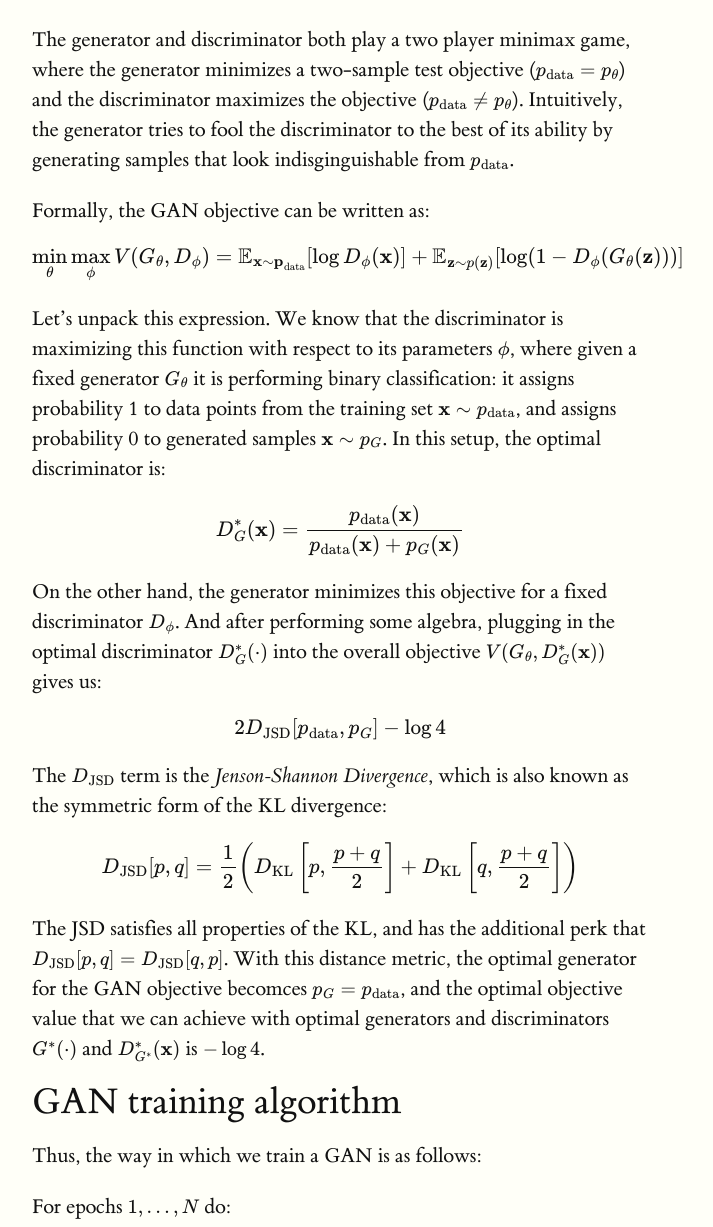
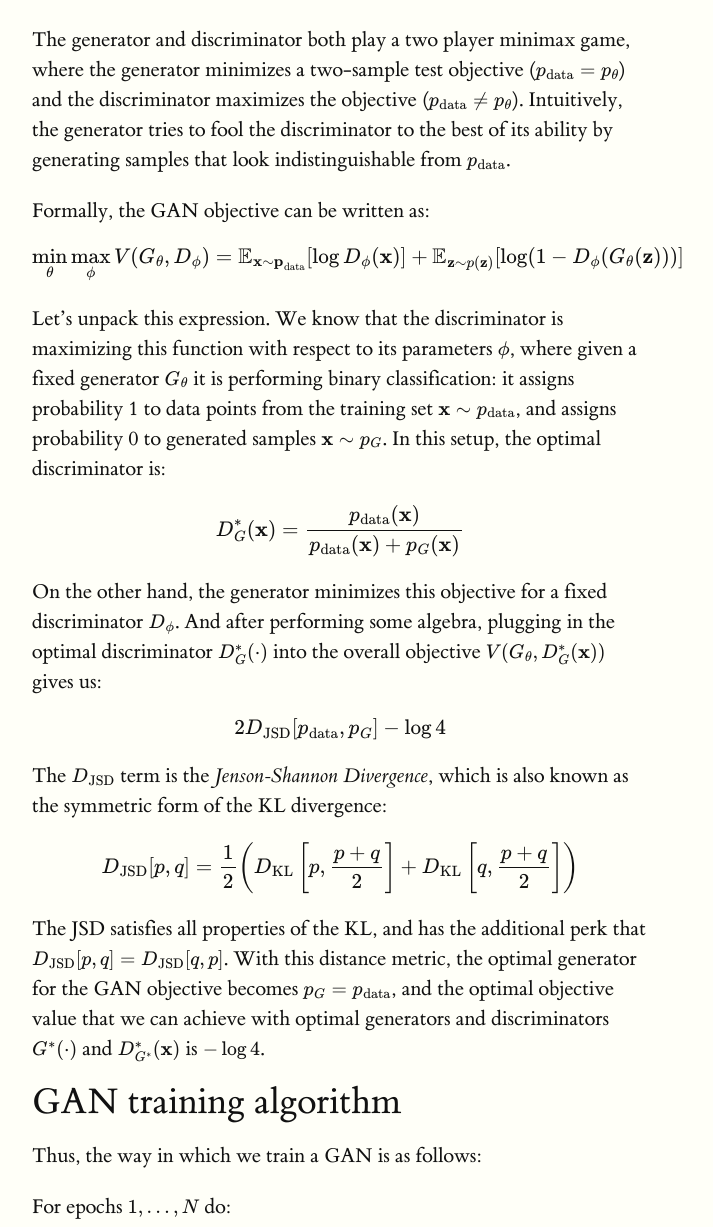
Before and after one commit to deepgenerativemodels/notes, a Jekyll site: the page built from gan/index.md, in a window 1280 px wide and 1400 px high, scrolled down 1629 px. Shown: the part 173-1400 px from the top of the window, without its empty margins (128-841 px from the left). Built offline with Jekyll 4.4.1, drawn with Linux system fonts in a browser that asks for light colours; formulas are drawn with MathJax 3.

Commit message:
Fix typos in GAN notes

```diff
--- a/gan/index.md
+++ b/gan/index.md
@@ -28,7 +28,7 @@ Graphical model of generator $$G_\theta$$ and discriminator $$D_\phi$$.
 </figure>
 
 
-The generator and discriminator both play a two player minimax game, where the generator minimizes a two-sample test objective ($$p_{\textrm{data}} = p_\theta$$) and the discriminator maximizes the objective ($$p_{\textrm{data}} \neq p_\theta$$). Intuitively, the generator tries to fool the discriminator to the best of its ability by generating samples that look indisginguishable from $$p_{\textrm{data}}$$.
+The generator and discriminator both play a two player minimax game, where the generator minimizes a two-sample test objective ($$p_{\textrm{data}} = p_\theta$$) and the discriminator maximizes the objective ($$p_{\textrm{data}} \neq p_\theta$$). Intuitively, the generator tries to fool the discriminator to the best of its ability by generating samples that look indistinguishable from $$p_{\textrm{data}}$$.
 
 Formally, the GAN objective can be written as:
 
@@ -55,7 +55,7 @@ The $$D_{\textrm{JSD}}$$ term is the *Jenson-Shannon Divergence*, which is also
 D_{\textrm{JSD}}[p, q] = \frac{1}{2} \left( D_{\textrm{KL}}\left[p, \frac{p+q}{2} \right] + D_{\textrm{KL}}\left[q, \frac{p+q}{2} \right] \right)
 {% endmath %}
 
-The JSD satisfies all properties of the KL, and has the additional perk that $$D_{\textrm{JSD}}[p,q] = D_{\textrm{JSD}}[q,p]$$. With this distance metric, the optimal generator for the GAN objective becomces $$p_G = p_{\textrm{data}}$$, and the optimal objective value that we can achieve with optimal generators and discriminators $$G^*(\cdot)$$ and $$D^*_{G^*}(\mathbf{x})$$ is $$-\log 4$$.
+The JSD satisfies all properties of the KL, and has the additional perk that $$D_{\textrm{JSD}}[p,q] = D_{\textrm{JSD}}[q,p]$$. With this distance metric, the optimal generator for the GAN objective becomes $$p_G = p_{\textrm{data}}$$, and the optimal objective value that we can achieve with optimal generators and discriminators $$G^*(\cdot)$$ and $$D^*_{G^*}(\mathbf{x})$$ is $$-\log 4$$.
 
 
 GAN training algorithm
```
